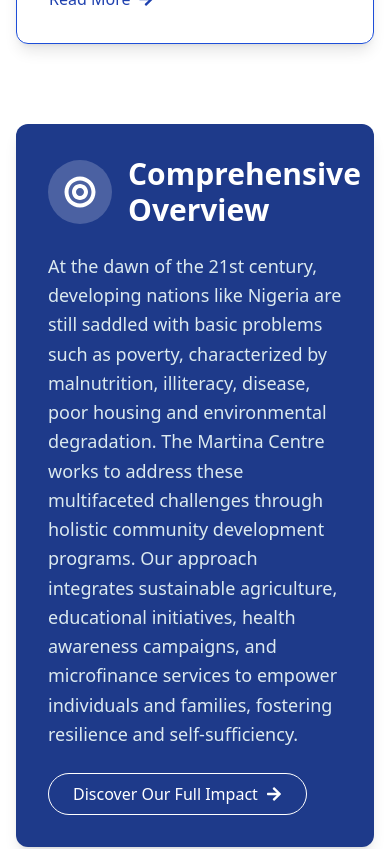
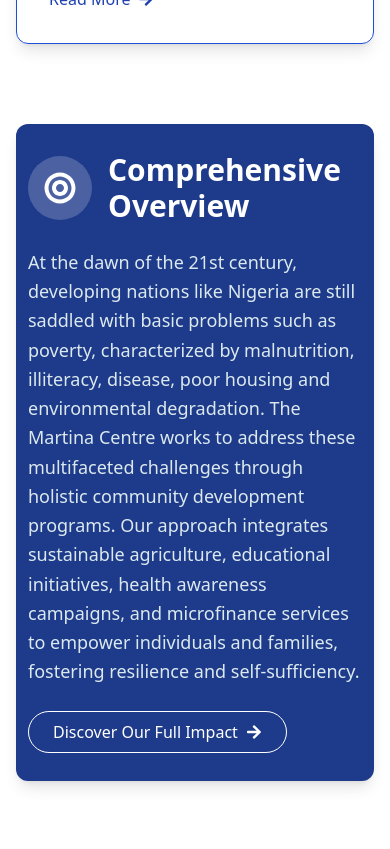
Before and after one commit to primexk5/Martina, a React (Vite) app: page / in a window 390 px wide. Shown: the part 3760-4609 px from the top of the page. Built offline with nearby package versions, Linux system fonts and the light colour scheme.

Commit message:
adjusted the Comprehensive Overview a bit on mobile

```diff
--- a/src/molecules/About.jsx
+++ b/src/molecules/About.jsx
@@ -81,7 +81,7 @@
         </div>
 
 
-        <div className="mt-20 bg-blue-900 text-white rounded-xl shadow-lg p-8 md:p-12 animate-fade-in-up">
+        <div className="mt-20 bg-blue-900 text-white rounded-xl shadow-lg p-3 py-7 md:p-12 animate-fade-in-up">
           <div className="flex items-center mb-6">
             <div className="p-4 bg-white/20 rounded-full text-white mr-4">
               <FaBullseye className="h-8 w-8" />
```
